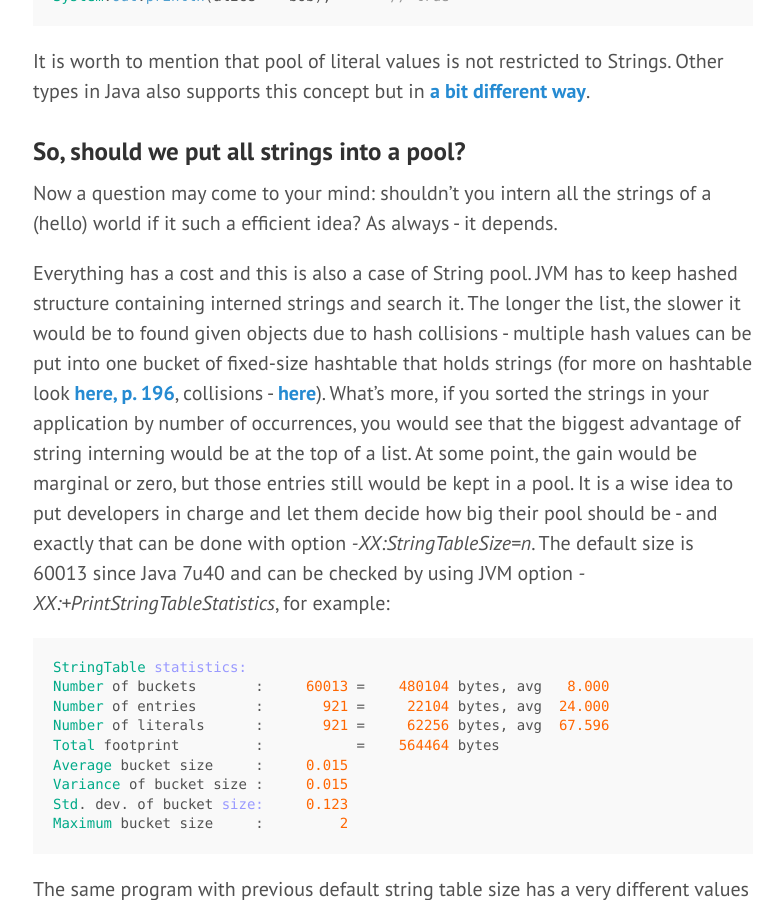
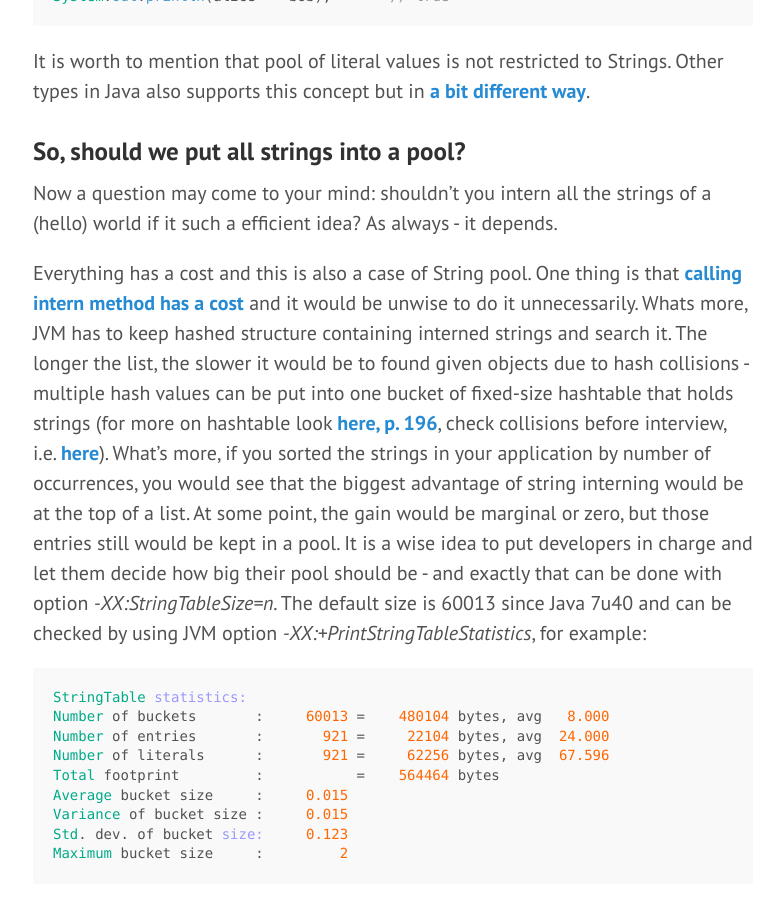
Before and after one commit to mikolajkania/mikolajkania.github.io, a Jekyll site: the page built from _posts/2019-01-02-all-you-need-to-know-about-string-performance-in-java.md, in a window 1280 px wide and 900 px high, scrolled down 2103 px. Shown: the whole window, without its empty margins (427-1210 px from the left). Built offline with Jekyll 4.4.1, drawn with Linux system fonts in a browser that asks for light colours.

Commit message:
Intern cost tested

```diff
--- a/_posts/2019-01-02-all-you-need-to-know-about-string-performance-in-java.md
+++ b/_posts/2019-01-02-all-you-need-to-know-about-string-performance-in-java.md
@@ -80,7 +80,7 @@ It is worth to mention that pool of literal values is not restricted to Strings.
 
 Now a question may come to your mind: shouldn't you intern all the strings of a (hello) world if it such a efficient idea? As always - it depends.
 
-Everything has a cost and this is also a case of String pool. JVM has to keep hashed structure containing interned strings and search it. The longer the list, the slower it would be to found given objects due to hash collisions - multiple hash values can be put into one bucket of fixed-size hashtable that holds strings (for more on hashtable look [here, p. 196](http://shop.oreilly.com/product/0636920028499.do){:target="_blank"}, collisions - [here](https://javarevisited.blogspot.com/2016/01/how-does-java-hashmap-or-linkedhahsmap-handles.html){:target="_blank"}). What's more, if you sorted the strings in your application by number of occurrences, you would see that the biggest advantage of string interning would be at the top of a list. At some point, the gain would be marginal or zero, but those entries still would be kept in a pool. It is a wise idea to put developers in charge and let them decide how big their pool should be - and exactly that can be done with option *-XX:StringTableSize=n*. The default size is 60013 since Java 7u40 and can be checked by using JVM option *-XX:+PrintStringTableStatistics*, for example:
+Everything has a cost and this is also a case of String pool. One thing is that [calling intern method has a cost](http://java-performance.info/string-intern-in-java-6-7-8/) and it would be unwise to do it unnecessarily. Whats more, JVM has to keep hashed structure containing interned strings and search it. The longer the list, the slower it would be to found given objects due to hash collisions - multiple hash values can be put into one bucket of fixed-size hashtable that holds strings (for more on hashtable look [here, p. 196](http://shop.oreilly.com/product/0636920028499.do){:target="_blank"}, check collisions before interview, i.e. [here](https://javarevisited.blogspot.com/2016/01/how-does-java-hashmap-or-linkedhahsmap-handles.html){:target="_blank"}). What's more, if you sorted the strings in your application by number of occurrences, you would see that the biggest advantage of string interning would be at the top of a list. At some point, the gain would be marginal or zero, but those entries still would be kept in a pool. It is a wise idea to put developers in charge and let them decide how big their pool should be - and exactly that can be done with option *-XX:StringTableSize=n*. The default size is 60013 since Java 7u40 and can be checked by using JVM option *-XX:+PrintStringTableStatistics*, for example:
 
 {% highlight java %}
 StringTable statistics:
```
